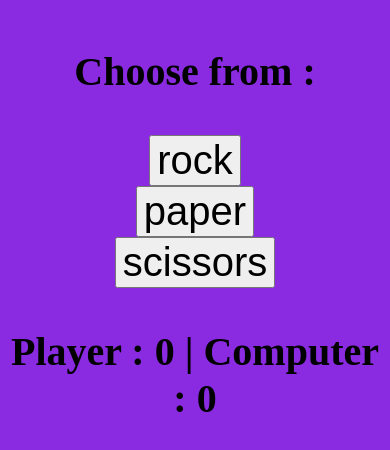
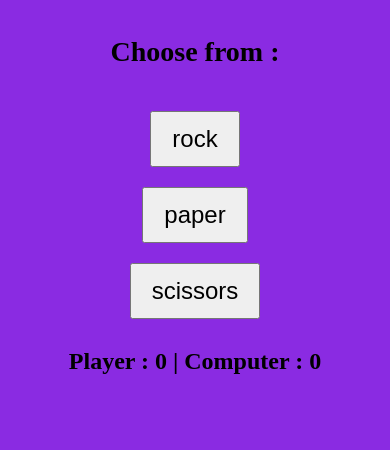
Before and after one commit to Legendabdo/rock-paper-scissors, a plain HTML site: page index.html in a window 390 px wide. Drawn offline with Linux system fonts and the light colour scheme.

Commit message:
made it responsive

```diff
--- a/style.css
+++ b/style.css
@@ -24,3 +24,67 @@ button{
     font-size: 40px;
     margin-top: 20px;
 }
+
+
+/* Mobile-specific styles */
+@media screen and (max-width: 600px) {
+    .maker {
+        font-size: 28px;
+        text-align: center;
+    }
+
+    button {
+        font-size: 24px;
+        padding: 12px 20px;
+        margin: 5px;
+    }
+
+    #score, #result {
+        font-size: 24px;
+        text-align: center;
+    }
+
+    #master {
+        flex-direction: column;
+        gap: 10px;
+    }
+}
+@media screen and (max-width: 600px) {
+    #score {
+        font-size: 24px;
+        text-align: center;
+        width: 100%;          /* take full screen width */
+        word-wrap: break-word; /* wrap if text is too long */
+        overflow: hidden;      /* hide any tiny overflow */
+    }
+
+    #result {
+        font-size: 24px;
+        width: 100%;
+        text-align: center;
+    }
+}
+@media screen and (max-width: 600px) {
+    #result {
+        font-size: 24px;       /* shrink text for mobile */
+        width: 80%;            /* give some padding from screen edges */
+        max-width: 100%;       /* never exceed screen width */
+        text-align: center;    /* center text */
+        word-wrap: break-word; /* wrap long text */
+        align-self: center;
+        justify-self: center;
+    }
+
+    button {
+        font-size: 24px;       /* optional: shrink buttons for mobile */
+    }
+
+    html, body {
+    max-width: 100vw;
+    overflow-x: hidden; /* hide any accidental horizontal scroll */
+}
+
+    #score {
+        font-size: 24px;
+    }
+}
```
